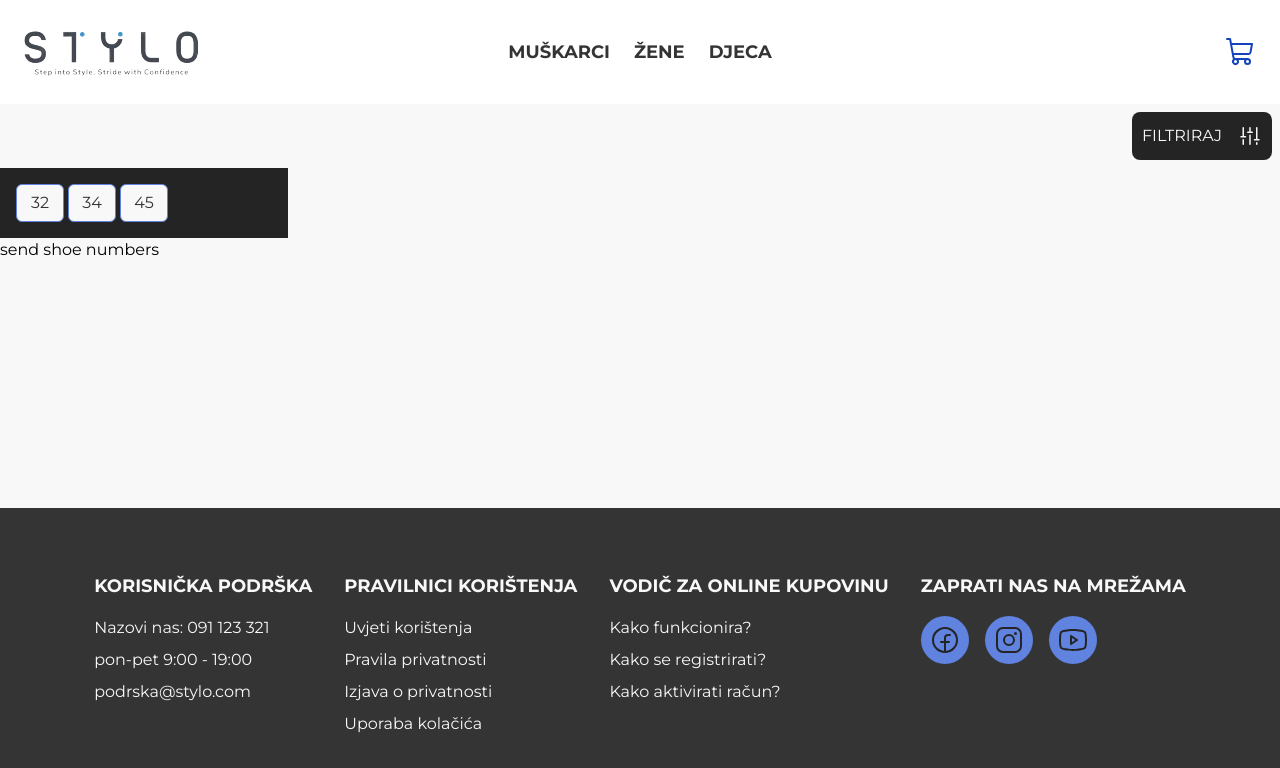
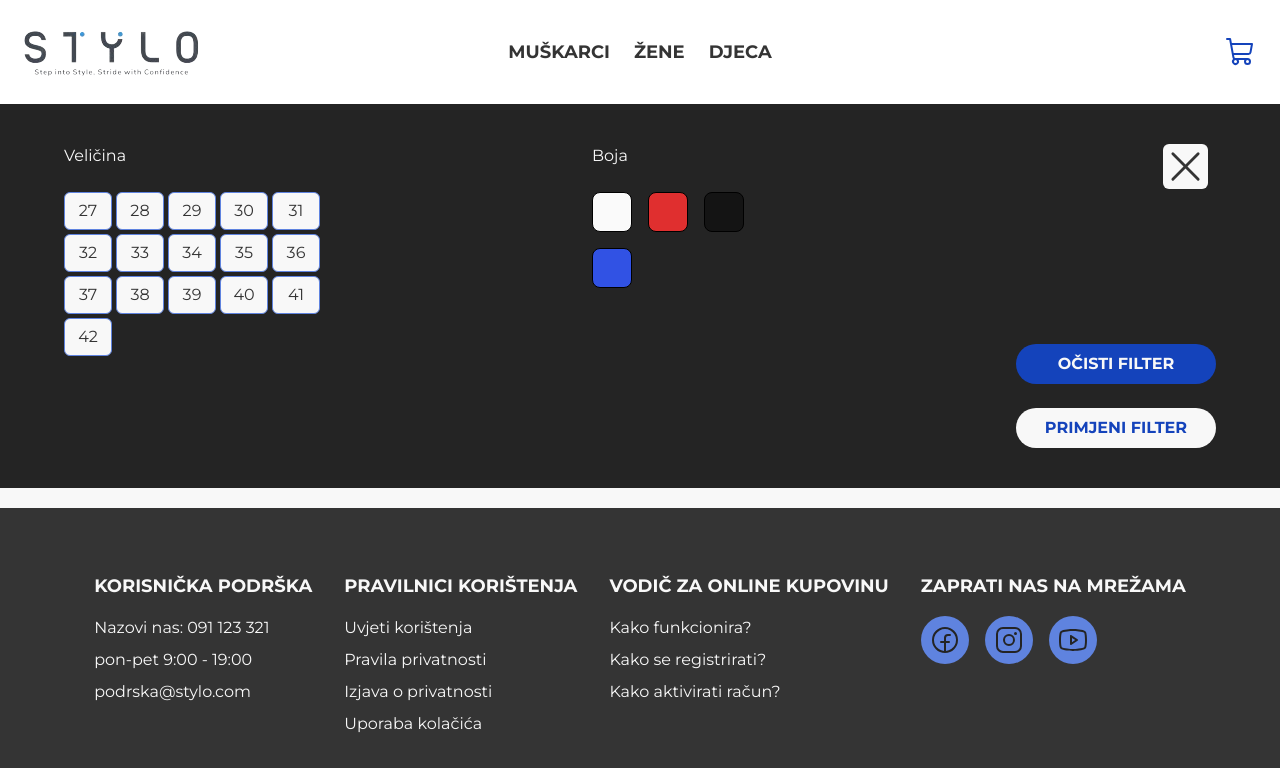
Before and after one commit to Filip1402/stylo-frontend, a React (Vite) app: page /lista-proizvoda in a window 1280 px wide. Both pictures are taken after a click on the button "FILTRIRAJ". Shown: the top 768 px of the page. Built offline with nearby package versions, Linux system fonts and the light colour scheme.

Commit message:
Create desktop version of filter

```diff
--- a/src/Components/molecules/Filter.tsx
+++ b/src/Components/molecules/Filter.tsx
@@ -1,12 +1,79 @@
-import { Faders } from "@phosphor-icons/react";
+import React, { useState } from "react";
+import { Faders, X } from "@phosphor-icons/react";
+import ShoeSizeSelector from "./ShoeSizeSelector";
+import ColorItemSelector from "./ColorItemSelector";
+import { Color } from "../../common/types";
 
 const Filter = () => {
+  const [isFilterVisible, setIsFilterVisible] = useState(false);
+  const [selectedShoeSizes, setSelectedShoeSizes] = useState<number[]>([]);
+  const [selectedColors, setSelectedColors] = useState<Color[]>([]);
+
+  const toggleFilter = () => {
+    setIsFilterVisible(!isFilterVisible);
+  };
+
+  const closeFilter = () => {
+    setIsFilterVisible(false);
+  };
+
   return (
-    <div className="flex gap-2 justify-end items-center text-white-light p-2 max-w-[1600px] mx-auto ">
-      <button className="flex gap-4 py-3 px-2.5 bg-grey-darker rounded-lg text-20">
-        FILTRIRAJ
-        <Faders size={24} />
-      </button>
+    <div className="relative">
+      <div className="flex justify-end pr-6 flex-row">
+        <button
+          className="flex gap-4 py-3 px-2.5 bg-grey-darker rounded-lg text-20 text-white-light"
+          onClick={toggleFilter}
+        >
+          {isFilterVisible ? "ZATVORI" : "FILTRIRAJ"}
+          <Faders size={24} />
+        </button>
+      </div>
+
+      {isFilterVisible && (
+        <div className="flex justify-between absolute top-0 left-0 z-10 w-full h-96 bg-grey-darker text-white-light pl-16 pr-16 pt-10 pb-10">
+          <button
+            className="absolute right-2 pr-16 text-white-light cursor-pointer"
+            onClick={closeFilter}
+          >
+            <X size={45} className="bg-white-light text-grey-dark rounded-md" />
+          </button>
+          <div className="flex gap-6 flex-col">
+            <h3>Veličina</h3>
+            <ShoeSizeSelector
+              singleSelection={false}
+              setSelectedShoeSizes={setSelectedShoeSizes}
+              isGrid={true}
+              sizes={[
+                27, 28, 29, 30, 31, 32, 33, 34, 35, 36, 37, 38, 39, 40, 41, 42,
+              ]}
+            />
+          </div>
+
+          <div className="flex gap-6 flex-col">
+            <h3>Boja</h3>
+            <ColorItemSelector
+              isGrid={true}
+              setSelectedColors={setSelectedColors}
+              selectedColors={selectedColors}
+            />
+          </div>
+
+          <div className="filter-buttons-wrapper flex justify-end flex-col w-[200px] gap-6">
+            <button
+              className="bg-blue-dark flex flex-row justify-center items-center w-full rounded-full border border-none
+  cursor-pointer text-12 font-bold px-4 py-2 text-white-light hover:bg-blue-darker "
+            >
+              OČISTI FILTER
+            </button>
+            <button
+              className="bg-white-light flex flex-row justify-center items-center w-full rounded-full border border-none
+  cursor-pointer text-12 font-bold px-4 py-2 text-blue-dark hover:bg-grey-middle "
+            >
+              PRIMJENI FILTER
+            </button>
+          </div>
+        </div>
+      )}
     </div>
   );
 };
--- a/src/Components/molecules/ShoeSizeSelector.tsx
+++ b/src/Components/molecules/ShoeSizeSelector.tsx
@@ -25,7 +25,7 @@ const ShoeSizeSelector: React.FC<ShoeSizeSelectorProps> = ({
 
   return (
     <div
-      className={`gap-1 p-4 bg-grey-darker w-fit ${
+      className={`gap-1  bg-grey-darker w-fit ${
         isGrid ? "grid grid-cols-5" : "flex"
       }  `}
     >
--- a/src/Pages/ProductList.tsx
+++ b/src/Pages/ProductList.tsx
@@ -1,25 +1,19 @@
 import Filter from "../Components/molecules/Filter";
-import ShoeSizeSelector from "../Components/molecules/ShoeSizeSelector";
-import { useState } from "react";
+// import ShoeSizeSelector from "../Components/molecules/ShoeSizeSelector";
+// import { useState } from "react";
 
 const ProductList = () => {
-  const [selectedShoeSizes, setSelectedShoeSizes] = useState<number[]>([]);
+  //const [selectedShoeSizes, setSelectedShoeSizes] = useState<number[]>([]);
 
-  const handleSendShoeNumbers = () => {
-    console.log("Selected Shoe Sizes:", selectedShoeSizes);
-    //add API logic here
-  };
+  // const handleSendShoeNumbers = () => {
+  //   console.log("Selected Shoe Sizes:", selectedShoeSizes);
+  //   //add API logic here
+  // };
   return (
     <div>
       {/* <ColorItemSelector /> */}
       <Filter />
-      <ShoeSizeSelector
-        singleSelection={false}
-        setSelectedShoeSizes={setSelectedShoeSizes}
-        isGrid={true}
-        sizes={[32, 34, 45]}
-      />
-      <button onClick={handleSendShoeNumbers}>send shoe numbers</button>
+      <h3>Smh</h3>
     </div>
   );
 };
```
